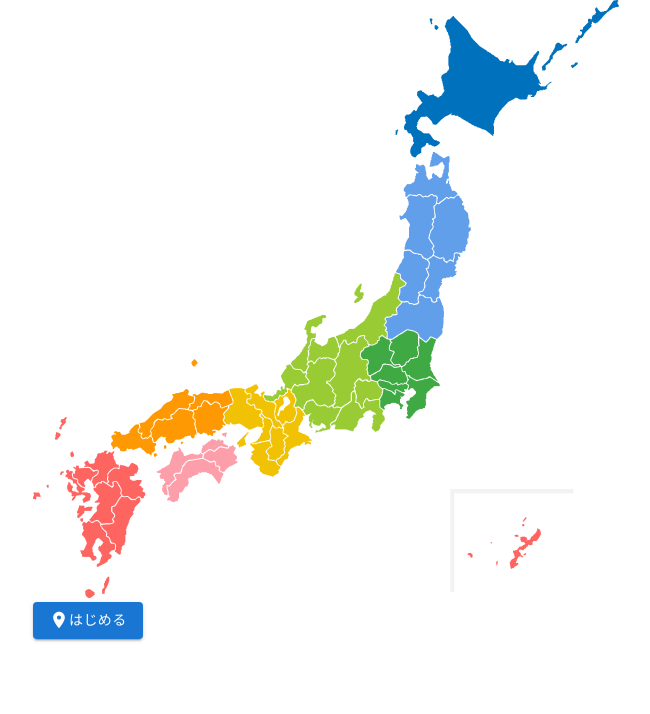
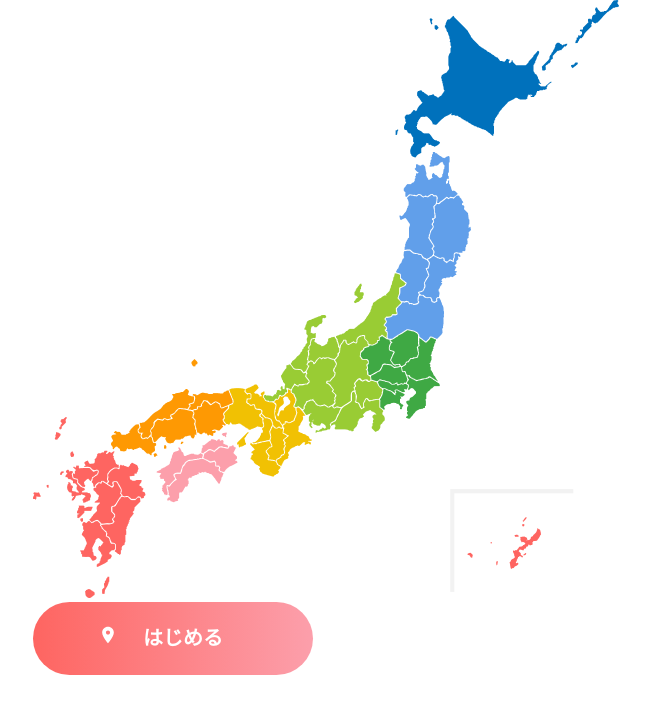
Before and after one commit to Apocalyptic-Wonderboiled/wonder-app, a React (Create React App) app: page / in a window 1280 px wide. Shown: the top 714 px of the page, without its empty margins (31-681 px from the left). Built offline with nearby package versions, Linux system fonts and the light colour scheme.

Commit message:
#36 ボタンスタイルの変更

```diff
--- a/src/components/StartStopButton.jsx
+++ b/src/components/StartStopButton.jsx
@@ -1,11 +1,12 @@
+import styles from './StartStopButton.module.css';
 import Button from '@mui/material/Button';
 import PlaceIcon from '@mui/icons-material/Place';
 
 export const StartStopButton = (props) => {
   return (
-    <Button variant="contained" onClick={props.handleClick}>
-      <PlaceIcon fontSize="small" />
+    <button className={styles.button} onClick={props.handleClick}>
+      <PlaceIcon fontSize="midium" className={styles.icon} />
       {props.text}
-    </Button>
+    </button>
   );
 };
--- /dev/null
+++ b/src/components/StartStopButton.module.css
@@ -0,0 +1,27 @@
+.button {
+  background: linear-gradient(to right, #FE6561, #FC9FAB);
+  color: #FFFFFF;
+  padding: 20px 90px 24px 65px;
+  font-size: 20px;
+  font-weight: bold;
+  border: none;
+  cursor: pointer;
+  border-radius: 40px;
+  transition: background 0.3s, color 0.3s padding 0.3s transform 0.3s;
+}
+
+.button:hover {
+  background: linear-gradient(to left, #FE6561, #FC9FAB);
+  color: rgba(255, 255, 255, 0.6);
+  padding: 20px 90px 24px 80px;
+  transform: scale(0.95);
+}
+
+.icon {
+  margin:0px 25px 0px 0px;
+
+}
+
+.button:hover .icon {
+  margin: 0px 10px 0px 0px;
+}
```
